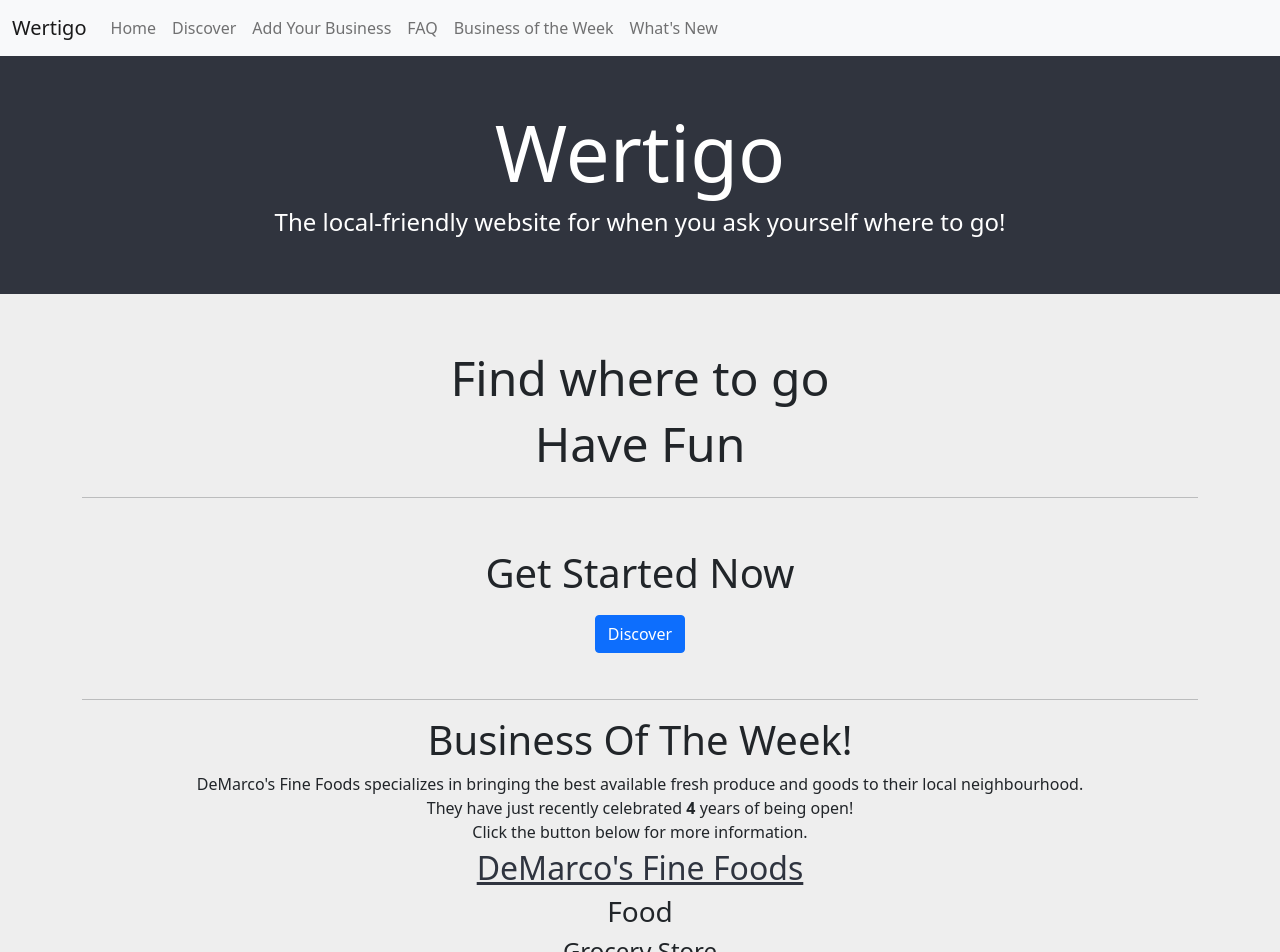
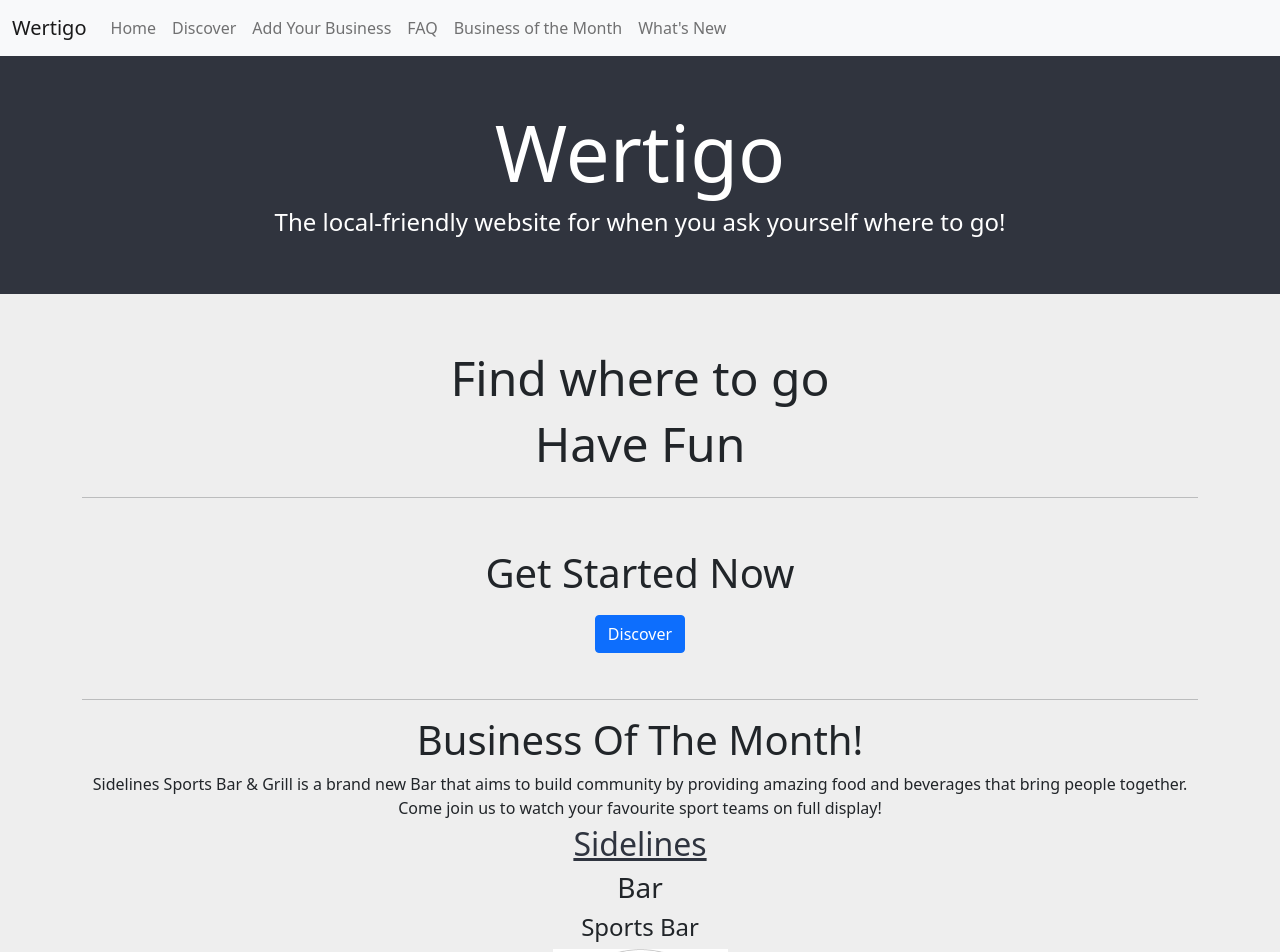
Before and after one commit to tonyalas/wertigo, a React (Create React App) app in the folder react-ui/: page / in a window 1280 px wide. Shown: the top 952 px of the page. Built offline with nearby package versions, Linux system fonts and the light colour scheme.

Commit message:
added Sidelines as the business of the month

```diff
--- a/react-ui/src/App.js
+++ b/react-ui/src/App.js
@@ -38,7 +38,7 @@ function App() {
 
         <Route path='/whatsnew' element={<WhatsNewPage />} />
 
-        <Route path='/businessoftheweek' element={<BusinessOfTheWeekPage />} />
+        <Route path='/businessofthemonth' element={<BusinessOfTheWeekPage />} />
 
         <Route path='/contactformsuccess' element={<ContactFormSuccess />} />
 
--- a/react-ui/src/components/BusinessOfTheWeek/BusinessOfTheWeek.js
+++ b/react-ui/src/components/BusinessOfTheWeek/BusinessOfTheWeek.js
@@ -5,23 +5,23 @@ import { Link } from 'react-router-dom';
 
 function BusinessOfTheWeek() {
     // ! EDIT THIS NUMBER AND MATCH IT WITH THE NUMBER IN BusinessOfTheWeekPage.js
-    const thisWeekBusiness = businessesData.find(x => x.id === 8)
+    const thisWeekBusiness = businessesData.find(x => x.id === 48)
     return (
         <>
-            <h1 id='header'>Business Of The Week!</h1>
+            <h1 id='header'>Business Of The Month!</h1>
             {/* EDIT THIS DESCRIPTION */}
             <p className='center'>
-                {thisWeekBusiness.name} specializes in bringing the best available fresh produce and goods to their local neighbourhood.<br></br> They have just recently celebrated <b>4</b> years of being open!<br></br>Click the button below for more information.
+                {thisWeekBusiness.name} Sports Bar & Grill is a brand new Bar that aims to build community by providing amazing food and beverages that bring people together.<br></br>Come join us to watch your favourite sport teams on full display!
             </p>
             <Col className='col item'>
-                <Link target='_blank' rel='noopener noreferrer' className='businessHeaderLink' to={'/businessoftheweek'}>
+                <Link target='_blank' rel='noopener noreferrer' className='businessHeaderLink' to={'/businessofthemonth'}>
                     <h2>{thisWeekBusiness.name}</h2>
                 </Link>
                 <h3>{thisWeekBusiness.category}</h3>
                 <h4>{thisWeekBusiness.subcategory}</h4>
                 <img className='business_image' src={thisWeekBusiness.picturePath} alt='' />
                 <br></br>
-                <Link target='_blank' rel='noopener noreferrer' to='/businessoftheweek'>
+                <Link target='_blank' rel='noopener noreferrer' to='/businessofthemonth'>
                     <button type='button' className='btn btn-primary'>Learn More</button>
                 </Link>
             </Col>
--- a/react-ui/src/components/Navbar/Navbar.js
+++ b/react-ui/src/components/Navbar/Navbar.js
@@ -21,7 +21,7 @@ function Navbar() {
                             <Link to='/discover' id='links' onClick={() => setExpanded(false)}><Nav.Link href='/discover' id='links'>Discover</Nav.Link></Link>
                             <Link to='/contactus' id='links' onClick={() => setExpanded(false)}><Nav.Link href='/contactus' id='links'>Add Your Business</Nav.Link></Link>
                             <Link to='/faq' id='links' onClick={() => setExpanded(false)}><Nav.Link href='/faq' id='links'>FAQ</Nav.Link></Link>
-                            <Link to='/businessoftheweek' id='links' onClick={() => setExpanded(false)}><Nav.Link href='/businessoftheweek' id='links'>Business of the Week</Nav.Link></Link>
+                            <Link to='/businessofthemonth' id='links' onClick={() => setExpanded(false)}><Nav.Link href='/businessofthemonth' id='links'>Business of the Month</Nav.Link></Link>
                             <Link to='/whatsnew' id='links' onClick={() => setExpanded(false)}><Nav.Link href='/whatsnew' id='links'>What's New</Nav.Link></Link>
                         </Nav>
                     </NavbarRB.Collapse>
--- a/react-ui/src/pages/BusinessOfTheWeekPage/BusinessOfTheWeekPage.js
+++ b/react-ui/src/pages/BusinessOfTheWeekPage/BusinessOfTheWeekPage.js
@@ -19,7 +19,7 @@ function BusinessOfTheWeekPage() {
     const handleShow3 = () => setShow3(true);
 
     // ! EDIT THIS NUMBER AND MATCH IT WITH THE NUMBER IN BusinessOfTheWeek.js component
-    const thisWeekBusiness = businessesData.find(x => x.id === 8)
+    const thisWeekBusiness = businessesData.find(x => x.id === 48)
 
     useEffect(() => {
         document.title = 'Wertigo - Business of the Week'
@@ -28,9 +28,9 @@ function BusinessOfTheWeekPage() {
     return (
         <>
             <div className='Jumbotron'>
-                <h1>Business of the Week</h1>
+                <h1>Business of the Month</h1>
                 {/* EDIT THIS TO UPDATE THE WEEK BELOW */}
-                <h4>The featured business of the week for April 11 - April 18, 2022 is:</h4>
+                <h4>The featured business of the month starting May 17, 2022 is:</h4>
                 <h2 id='businessNameLarge'>{thisWeekBusiness.name}</h2>
                 <br></br>
                 {/* UPDATE THESE PICTURES */}
@@ -39,10 +39,10 @@ function BusinessOfTheWeekPage() {
                         <img className='sliding-image' src={thisWeekBusiness.picturePath} alt='' />
                     </Carousel.Item>
                     <Carousel.Item interval={2500}>
-                        <img className='sliding-image' src='/images/businessoftheweek/demarcos2.jpg' alt='' />
+                        <img className='sliding-image' src='/images/businessoftheweek/sidelines2.jpg' alt='' />
                     </Carousel.Item>
                     <Carousel.Item interval={2500}>
-                        <img className='sliding-image' src='/images/businessoftheweek/demarcos3.jpg' alt='' />
+                        <img className='sliding-image' src='/images/businessoftheweek/sidelines3.jpg' alt='' />
                     </Carousel.Item>
                 </Carousel>
             </div>
@@ -54,7 +54,7 @@ function BusinessOfTheWeekPage() {
                             <h1>{thisWeekBusiness.category}</h1>
                             <h2>{thisWeekBusiness.subcategory}</h2>
                             <div className='block-text'>
-                                <p id='informationText'>{thisWeekBusiness.description} We provide the community members of Windsor with delicious, quality food since our opening in 2017. While working hard to guarantee the highest level of satisfaction. Our main goal at Demarco's is to provide our customers with the most delicious food. We offer products such as Grocery, Dairy, Fresh Bread, Coffee, Vegan, Keto & Gluten-Free Friendly items and are Gift Basket Extraordinaire!</p>
+                                <p id='informationText'>{thisWeekBusiness.description} Sidelines Sports Bar & Grill is a brand new Bar that aims to build community by providing amazing food and beverages that bring people together. We are providing an atmosphere that is  unique to the East-Side Windsor area. Our approach to delivering only the finest service to our customers starts and ends with our constant desire to exceed expectations.</p>
                             </div>
 
                             {(thisWeekBusiness.businessPicture1 != undefined) &&
--- a/react-ui/src/pages/WhatsNewPage/WhatsNewPage.js
+++ b/react-ui/src/pages/WhatsNewPage/WhatsNewPage.js
@@ -17,11 +17,18 @@ function WhatsNewPage() {
                 <div className='row justify-content-center'>
                     <div className='col'>
                         <div className='centeredText'>
+                            <h2>May 17, 2022</h2>
+                            <h4>Business of the Month: May 17, 2022</h4>
+                            <p className='whatsnewtext'>Sidelines Sports Bar & Grill is a brand new Bar that aims to build community by providing amazing food and beverages that bring people together.</p>
+                            <img src='/images/sidelines.png' alt='' className='business_image' />
+                            <Link target='_blank' rel='noopener noreferrer' className='businessHeaderLink' to={'/businessofthemonth'}><p className='whatsnewtext'>See the new Business of the Month here!</p></Link>
+                            <br></br>
+                            <hr></hr>
                             <h2>April 11, 2022</h2>
                             <h4>Business of the Week: April 11 - 18, 2022</h4>
                             <p className='whatsnewtext'>Demarco's specializes in bringing the best available fresh produce and goods to their local neighbourhood. They have just recently celebrated <b>4</b> years of being open!</p>
                             <img src='/images/demarcosfinefoods.jpeg' alt='' className='business_image' />
-                            <Link target='_blank' rel='noopener noreferrer' className='businessHeaderLink' to={'/businessoftheweek'}><p className='whatsnewtext'>See the new Business of the Week here!</p></Link>
+                            <Link target='_blank' rel='noopener noreferrer' className='businessHeaderLink' to={'/discover/DeMarcosFineFoods'}><p className='whatsnewtext'>Check out DeMarco's Fine Foods here!</p></Link>
                             <br></br>
                             <hr></hr>
                             <h2>March 14, 2022</h2>
```
Also changed, not shown: react-ui/public/images/businessoftheweek/sidelines2.jpg (added), react-ui/public/images/businessoftheweek/sidelines3.jpg (added).
